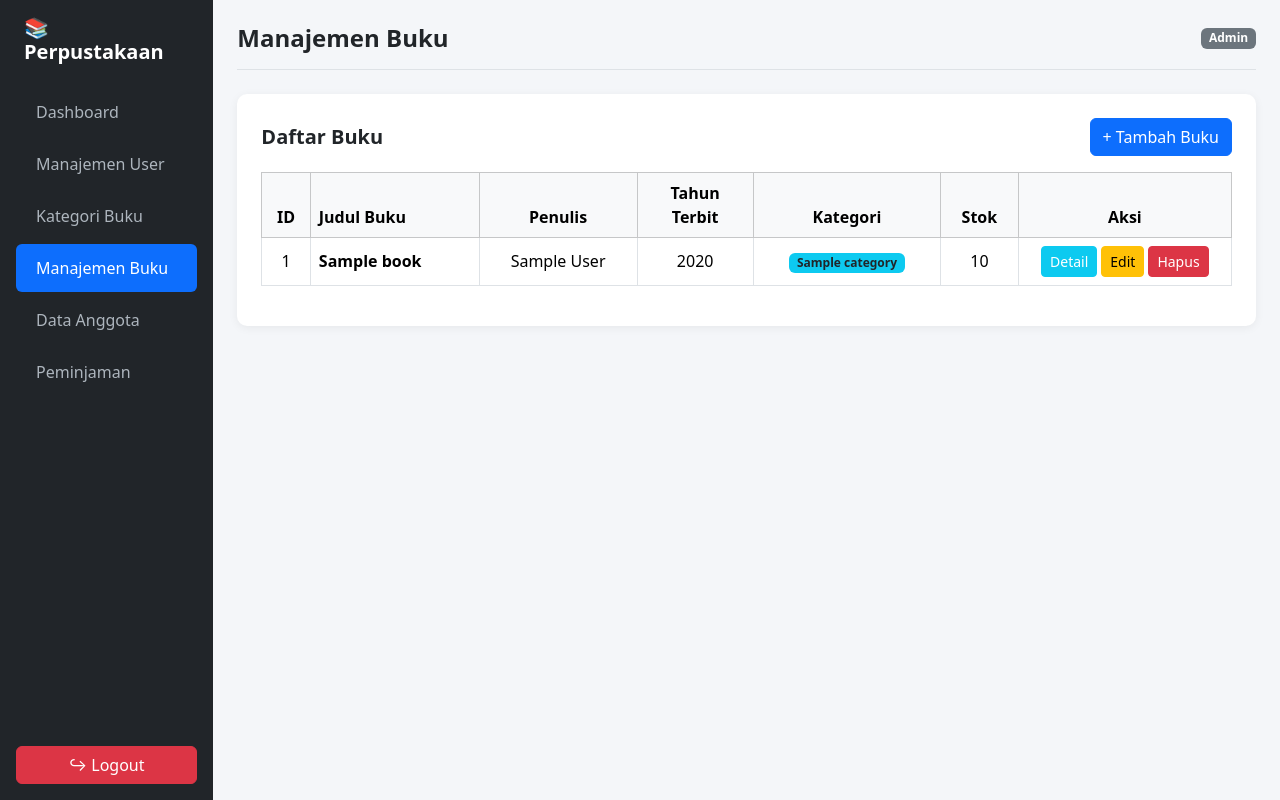
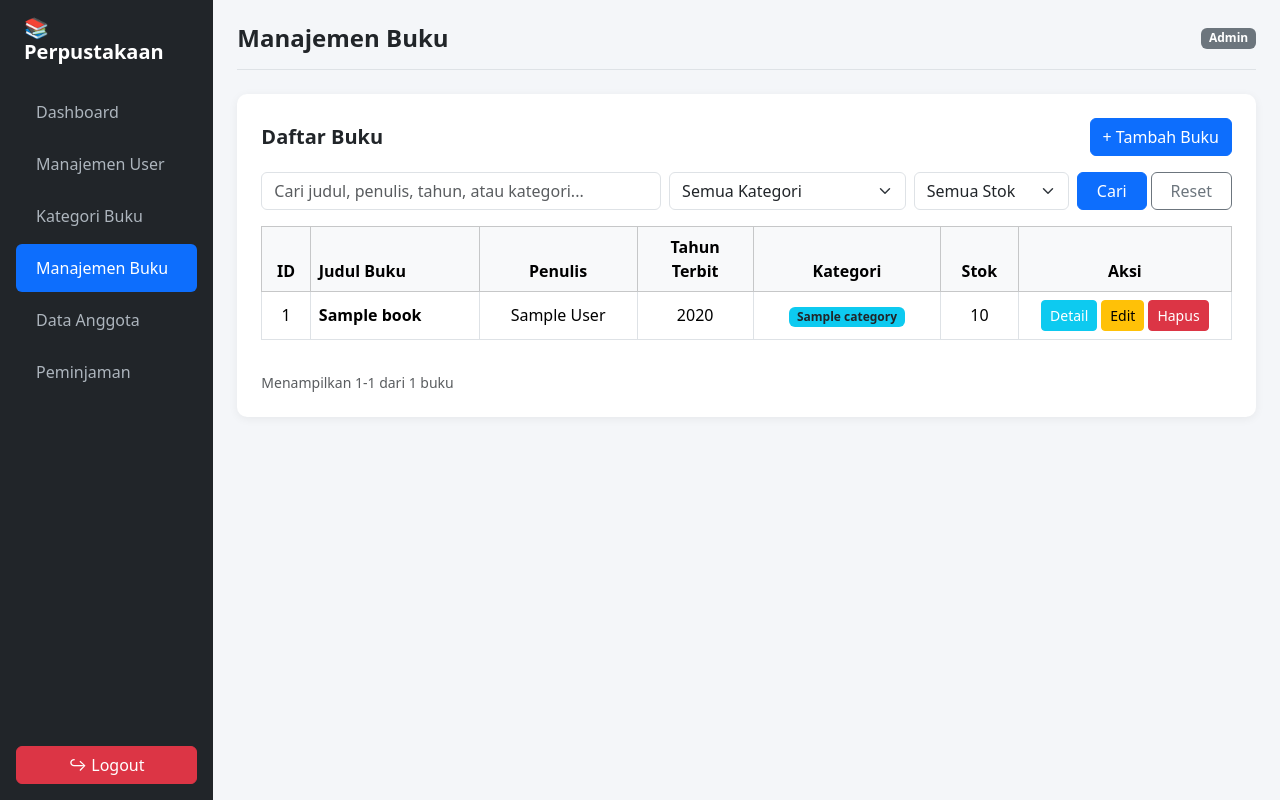
Before and after one commit to keysaavml/sistem-perpustakaan, a Laravel app: page /books in a window 1280 px wide. Run offline with Laravel 12, Linux system fonts and the light colour scheme; a user stored in the database is signed in; data comes from the database, SQL or seed files in the repository; tables that the repository leaves empty hold one stand-in row (values such as "Sample post").

Commit message:
Tambah fitur pencarian dan filter buku

```diff
--- a/app/Http/Controllers/BookController.php
+++ b/app/Http/Controllers/BookController.php
@@ -10,14 +10,24 @@ use Illuminate\View\View;
 
 class BookController extends Controller
 {
-    // 1. LIST BUKU
-    public function index(): View
+    // 1. LIST BUKU (dengan pencarian, filter, dan pagination)
+    public function index(Request $request): View
     {
+        $search     = trim($request->string('search')->toString());
+        $categoryId = $request->integer('category') ?: null;
+        $stock      = $request->string('stock')->toString();
+
         $books = Book::with('category')
+            ->search($search)
+            ->inCategory($categoryId)
+            ->stockStatus($stock)
             ->orderBy('title')
-            ->get();
+            ->paginate(10)
+            ->withQueryString();
 
-        return view('books.index', compact('books'));
+        $categories = Category::orderBy('name')->get();
+
+        return view('books.index', compact('books', 'categories', 'search', 'categoryId', 'stock'));
     }
 
     // 2. FORM TAMBAH BUKU (+ Pilihan Kategori)
--- a/app/Models/Book.php
+++ b/app/Models/Book.php
@@ -2,6 +2,7 @@
 
 namespace App\Models;
 
+use Illuminate\Database\Eloquent\Builder;
 use Illuminate\Database\Eloquent\Model;
 use Illuminate\Database\Eloquent\Relations\BelongsTo;
 
@@ -21,4 +22,49 @@ class Book extends Model
     {
         return $this->belongsTo(Category::class);
     }
+
+    /**
+     * Cari buku berdasarkan judul, penulis, tahun terbit, atau nama kategori.
+     */
+    public function scopeSearch(Builder $query, ?string $term): Builder
+    {
+        $term = trim((string) $term);
+
+        if ($term === '') {
+            return $query;
+        }
+
+        $like = "%{$term}%";
+
+        return $query->where(function (Builder $q) use ($like) {
+            $q->where('title', 'like', $like)
+              ->orWhere('author', 'like', $like)
+              ->orWhere('year', 'like', $like)
+              ->orWhereHas('category', function (Builder $c) use ($like) {
+                  $c->where('name', 'like', $like);
+              });
+        });
+    }
+
+    /**
+     * Filter berdasarkan kategori (diabaikan jika kosong).
+     */
+    public function scopeInCategory(Builder $query, ?int $categoryId): Builder
+    {
+        return $query->when($categoryId, function (Builder $q, int $id) {
+            $q->where('category_id', $id);
+        });
+    }
+
+    /**
+     * Filter stok: 'available' (stok > 0) atau 'empty' (stok = 0).
+     */
+    public function scopeStockStatus(Builder $query, ?string $status): Builder
+    {
+        return match ($status) {
+            'available' => $query->where('stock', '>', 0),
+            'empty'     => $query->where('stock', 0),
+            default     => $query,
+        };
+    }
 }
--- a/app/Providers/AppServiceProvider.php
+++ b/app/Providers/AppServiceProvider.php
@@ -2,6 +2,7 @@
 
 namespace App\Providers;
 
+use Illuminate\Pagination\Paginator;
 use Illuminate\Support\ServiceProvider;
 
 class AppServiceProvider extends ServiceProvider
@@ -19,6 +20,7 @@ class AppServiceProvider extends ServiceProvider
      */
     public function boot(): void
     {
-        //
+        // Layout memakai Bootstrap 5, jadi pagination ikut tampilan Bootstrap
+        Paginator::useBootstrapFive();
     }
 }
--- a/resources/views/books/index.blade.php
+++ b/resources/views/books/index.blade.php
@@ -18,6 +18,51 @@
             {{ session('success') }}
             <button type="button" class="btn-close" data-bs-dismiss="alert"></button>
         </div>
+    @endif
+
+    {{-- Form pencarian & filter --}}
+    <form method="GET" action="{{ route('books.index') }}" class="row g-2 mb-3">
+        <div class="col-md-5">
+            <input type="text"
+                   name="search"
+                   class="form-control"
+                   placeholder="Cari judul, penulis, tahun, atau kategori..."
+                   value="{{ $search }}">
+        </div>
+
+        <div class="col-md-3">
+            <select name="category" class="form-select">
+                <option value="">Semua Kategori</option>
+                @foreach($categories as $category)
+                    <option value="{{ $category->id }}"
+                        {{ (int) $categoryId === $category->id ? 'selected' : '' }}>
+                        {{ $category->name }}
+                    </option>
+                @endforeach
+            </select>
+        </div>
+
+        <div class="col-md-2">
+            <select name="stock" class="form-select">
+                <option value="">Semua Stok</option>
+                <option value="available" {{ $stock === 'available' ? 'selected' : '' }}>Tersedia</option>
+                <option value="empty" {{ $stock === 'empty' ? 'selected' : '' }}>Habis</option>
+            </select>
+        </div>
+
+        <div class="col-md-2 d-flex gap-1">
+            <button type="submit" class="btn btn-primary flex-fill">Cari</button>
+            <a href="{{ route('books.index') }}" class="btn btn-outline-secondary flex-fill">Reset</a>
+        </div>
+    </form>
+
+    @if($search !== '' || $categoryId || $stock !== '')
+        <p class="text-muted small mb-3">
+            Ditemukan <strong>{{ $books->total() }}</strong> buku
+            @if($search !== '')
+                untuk kata kunci "<strong>{{ $search }}</strong>"
+            @endif
+        </p>
     @endif
 
     <div class="table-responsive">
@@ -84,7 +129,11 @@
                 @empty
                     <tr>
                         <td colspan="7" class="text-muted py-4">
-                            Belum ada data buku.
+                            @if($search !== '' || $categoryId || $stock !== '')
+                                Tidak ada buku yang cocok dengan pencarian Anda.
+                            @else
+                                Belum ada data buku.
+                            @endif
                         </td>
                     </tr>
                 @endforelse
@@ -93,5 +142,15 @@
         </table>
     </div>
 
+    <div class="d-flex justify-content-between align-items-center mt-3">
+        <small class="text-muted">
+            @if($books->total() > 0)
+                Menampilkan {{ $books->firstItem() }}-{{ $books->lastItem() }} dari {{ $books->total() }} buku
+            @endif
+        </small>
+
+        {{ $books->links() }}
+    </div>
+
 </div>
 @endsection
```
